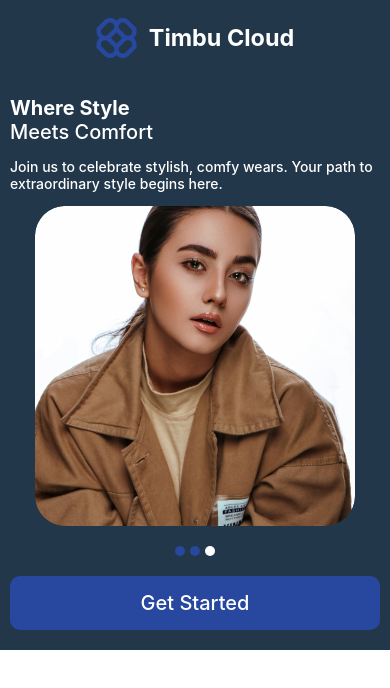
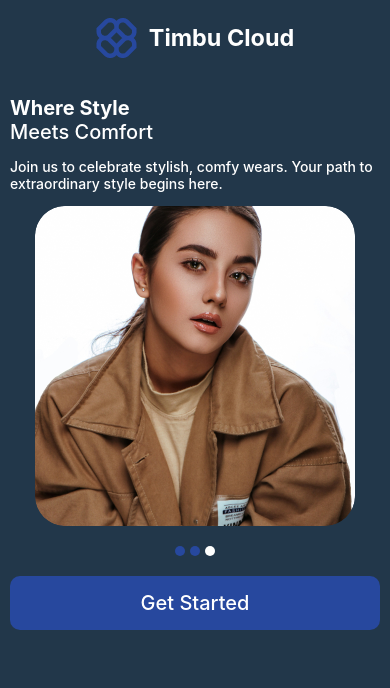
Before and after one commit to minokrim/hngproj2, a React (Create React App) app in the folder task2/: page /onboarding in a window 390 px wide. Shown: the top 688 px of the page. Built offline with nearby package versions, Linux system fonts and the light colour scheme.

Commit message:
spaces fix

```diff
--- a/task2/src/component/cart.css
+++ b/task2/src/component/cart.css
@@ -173,6 +173,7 @@ button{
         justify-content: center;
         align-items: center;
         background-color: rgba(90, 88, 88, 0.148);
+        height: 100vh;
     }
     .checkout h3{
         width: 90%;
--- a/task2/src/mobileonboarding/onboarding.css
+++ b/task2/src/mobileonboarding/onboarding.css
@@ -1,5 +1,4 @@
 @media screen and (max-width:600px) {
-
     .onboardingmain{
         display: flex;
         flex-direction: column;
@@ -7,7 +6,7 @@
         padding: 0 10px 0 10px;
         background-color: #22374A;
         color: white;
-        height: max-content;
+        height: 100vh;
     }
     .sec1{
         display: flex;
```
